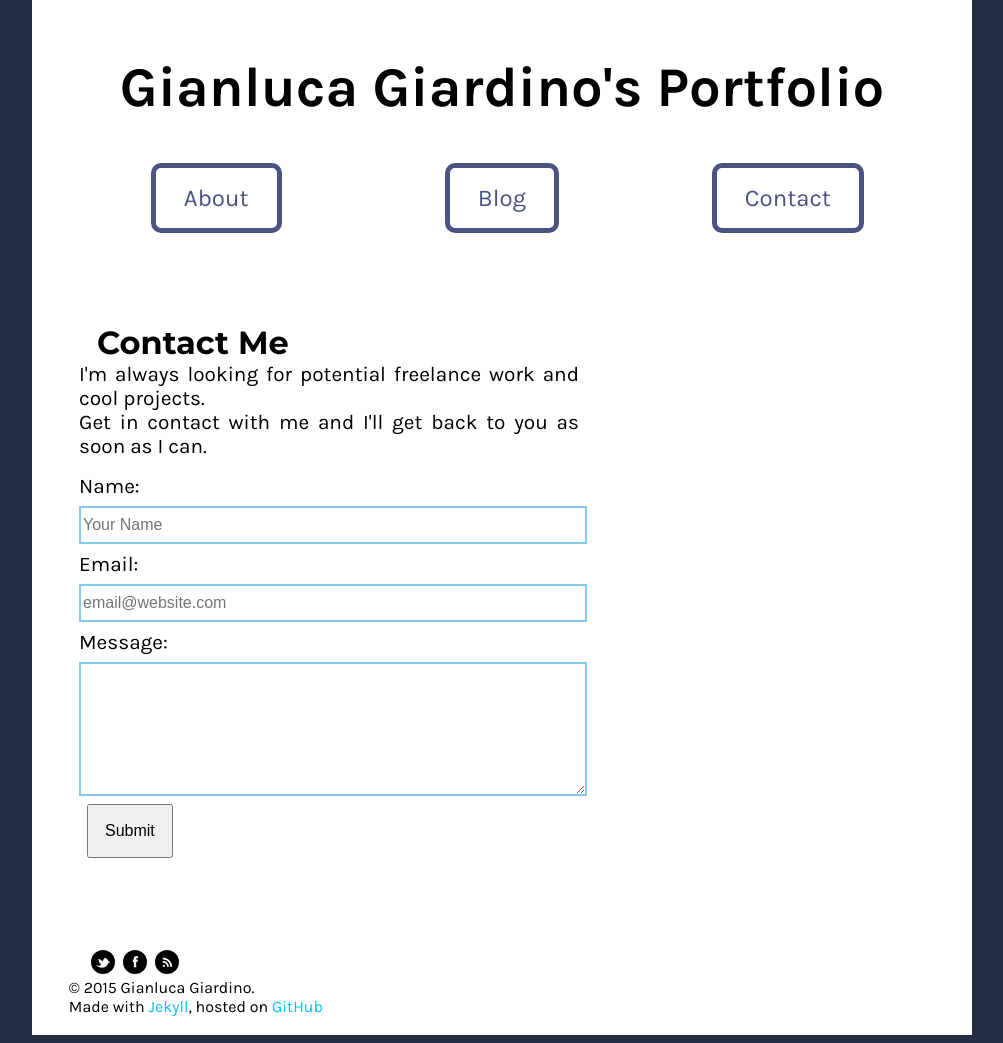
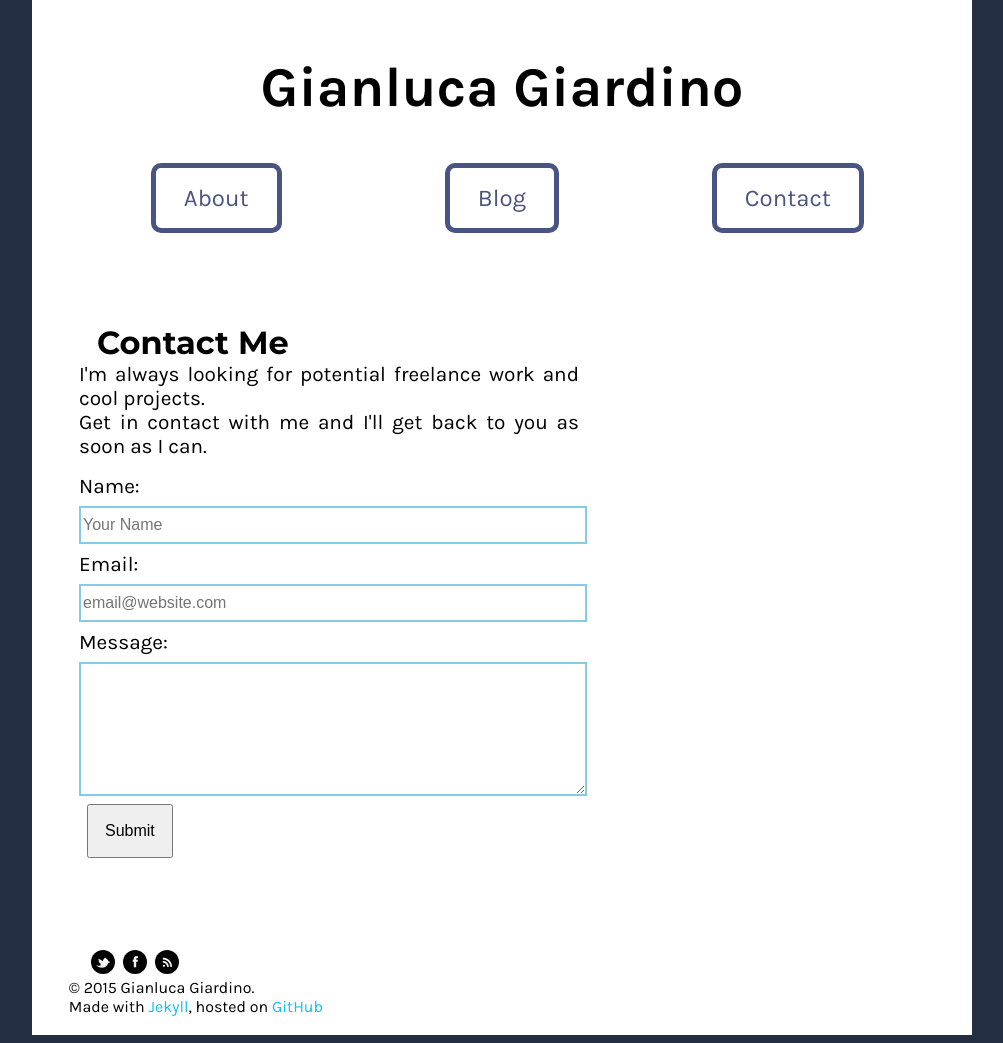
Before and after one commit to darkripper83/darkripper83.github.io, a Jekyll site: the page built from contact/index.html, in a window 1280 px wide. Shown: the whole page, without its empty margins (138-1141 px from the left). Built offline with Jekyll 4.4.1, drawn with Linux system fonts in a browser that asks for light colours.

Commit message:
changed title

```diff
--- a/_config.yml
+++ b/_config.yml
@@ -1,5 +1,5 @@
 # Site settings
-title: Gianluca Giardino's Portfolio
+title: Gianluca Giardino
 email: your-email@domain.com
 description: > # this means to ignore newlines until "baseurl:"
   Write an awesome description for your new site here. You can edit this
```
